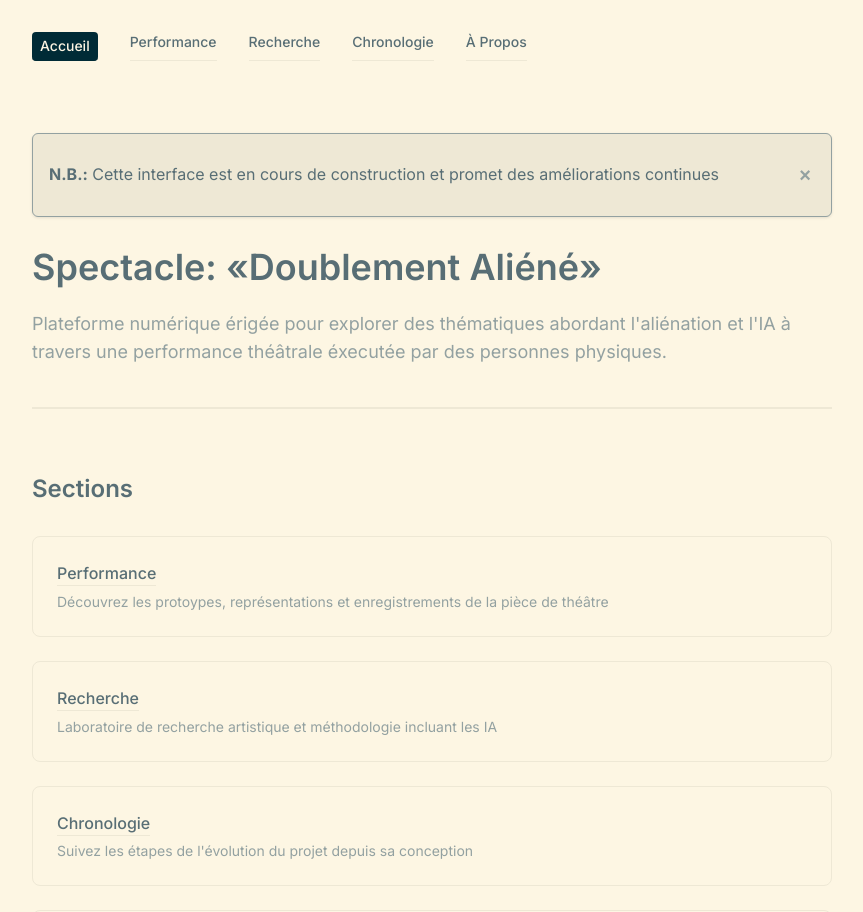
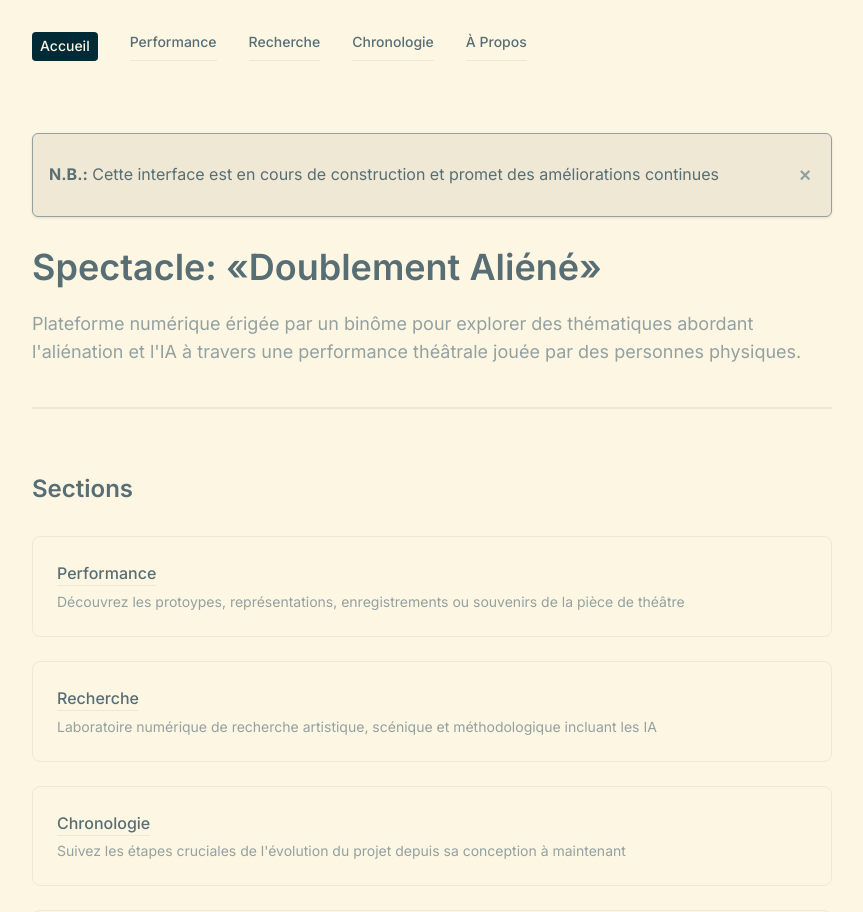
Before and after one commit to daqhris/DoublementAliene, a Next.js app: page / in a window 1280 px wide. Shown: the top 912 px of the page, without its empty margins (208-1071 px from the left). Built offline with nearby package versions, Linux system fonts and the light colour scheme; no server answers.

Commit message:
edit words and fix apostrophe formatting

```diff
--- a/app/page.tsx
+++ b/app/page.tsx
@@ -18,7 +18,7 @@ export default function HomePage() {
             Spectacle: «Doublement Aliéné»
           </h1>
           <p className="theater-subtitle">
-            Plateforme numérique érigée pour explorer des thématiques abordant l&apos;aliénation et l&apos;IA à travers une performance théâtrale éxecutée par des personnes physiques.
+            Plateforme numérique érigée par un binôme pour explorer des thématiques abordant l&apos;aliénation et l&apos;IA à travers une performance théâtrale jouée par des personnes physiques.
           </p>
         </div>
       </section>
@@ -32,7 +32,7 @@ export default function HomePage() {
                 <Link href="/performance" className="theater-link">Performance</Link>
               </div>
               <div className="theater-nav-description">
-                Découvrez les protoypes, représentations et enregistrements de la pièce de théâtre
+                Découvrez les protoypes, représentations, enregistrements ou souvenirs de la pièce de théâtre
               </div>
             </div>
           </div>
@@ -42,7 +42,7 @@ export default function HomePage() {
                 <Link href="/research" className="theater-link">Recherche</Link>
               </div>
               <div className="theater-nav-description">
-                Laboratoire de recherche artistique et méthodologie incluant les IA
+                Laboratoire numérique de recherche artistique, scénique et méthodologique incluant les IA
               </div>
             </div>
           </div>
@@ -52,7 +52,7 @@ export default function HomePage() {
                 <Link href="/timeline" className="theater-link">Chronologie</Link>
               </div>
               <div className="theater-nav-description">
-                Suivez les étapes de l&apos;évolution du projet depuis sa conception
+                Suivez les étapes cruciales de l&apos;évolution du projet depuis sa conception à maintenant
               </div>
             </div>
           </div>
@@ -62,7 +62,7 @@ export default function HomePage() {
                 <Link href="/about" className="theater-link">À Propos</Link>
               </div>
               <div className="theater-nav-description">
-                Informations sur ce projet en art du spectacle et la philosophie collaborative de l'artiste
+                Informations sur ce projet en art du spectacle et la philosophie collaborative de l&apos;artiste
               </div>
             </div>
           </div>
```
